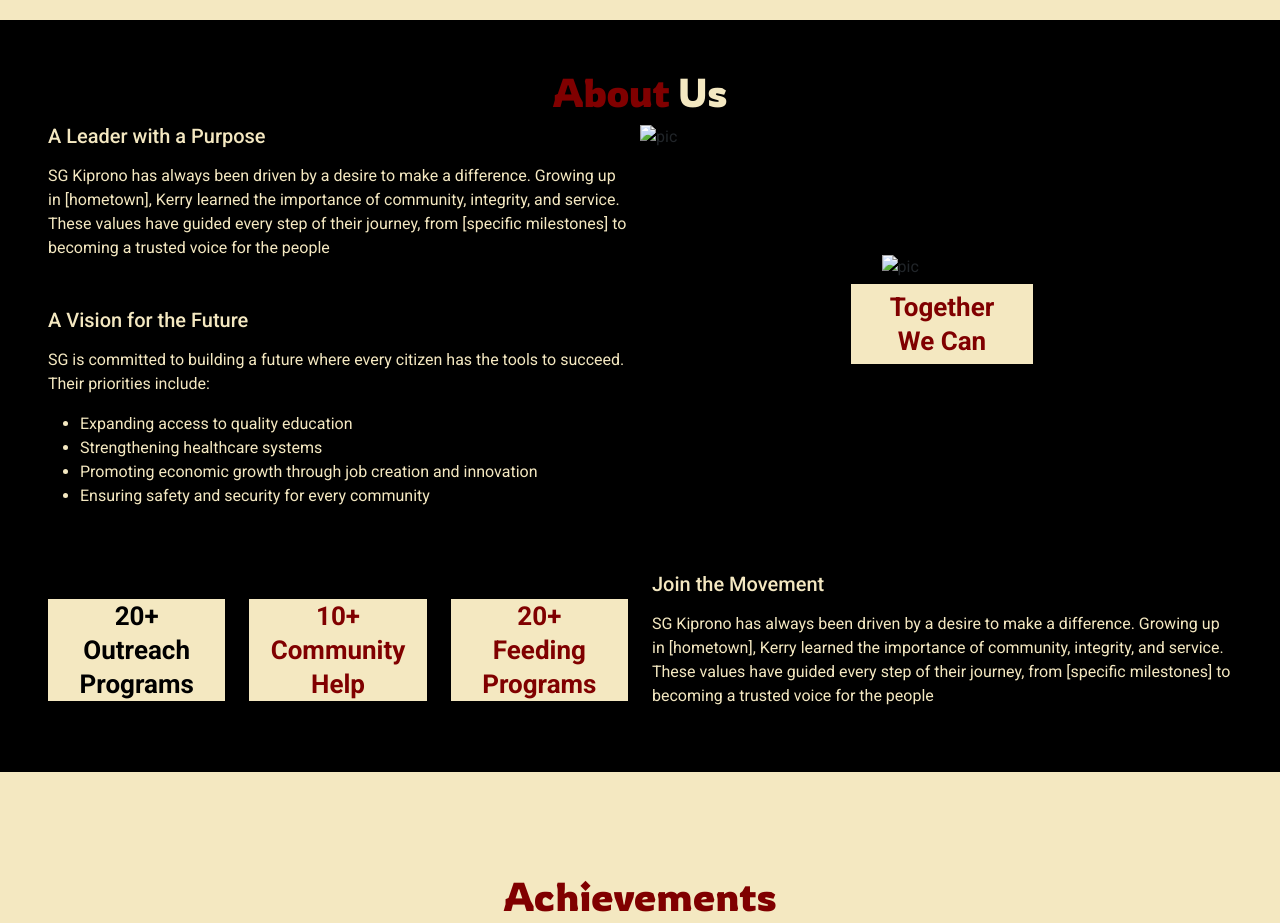
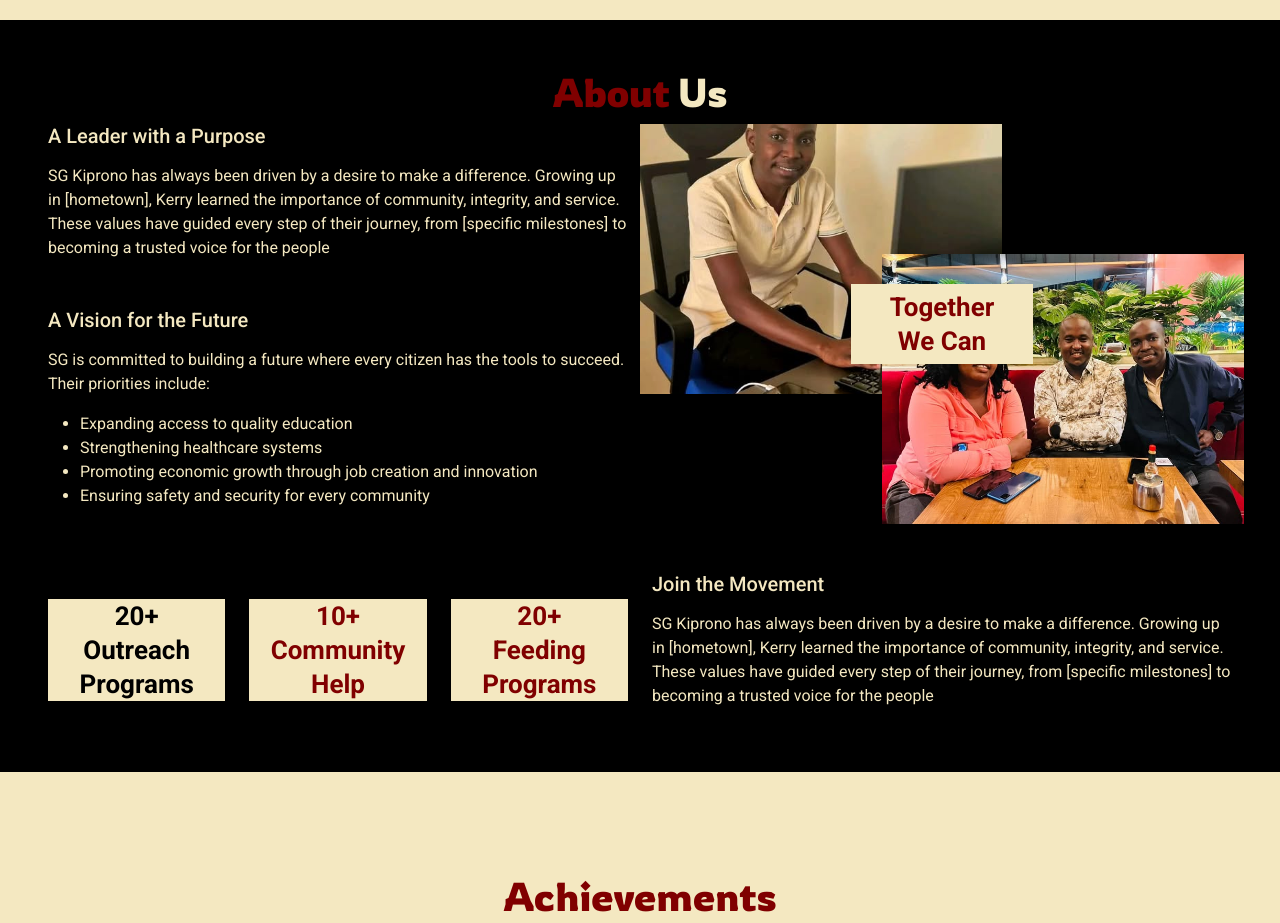
Before and after one commit to TheChitoMahn/mwanzo-mpya, a plain HTML site: page index.html in a window 1280 px wide. Shown: the part 780-1703 px from the top of the page. Drawn offline with nearby package versions, Linux system fonts and the light colour scheme; a web font is replaced by a local one.

Commit message:
`Removed extra '.jpg' from image file paths in index.html`

```diff
--- a/index.html
+++ b/index.html
@@ -180,10 +180,10 @@
             </div>
             <div class="col-md-6 col-sm-12 d-flex align-items-center justify-content-center mobile-view" style="position: relative;">
                 <div class="image-holders " style="width: 60%; height: 270px;position: absolute;top: 0;left: 0;">
-                    <img src="./img/sg1.jpg.jpg" alt="pic" width="100%" height="100%" style="object-fit: cover;">
+                    <img src="./img/sg1.jpg" alt="pic" width="100%" height="100%" style="object-fit: cover;">
                 </div>
                 <div class="image-holders " style="width: 60%; height: 270px;position: absolute;bottom: 0;right: 0;">
-                    <img src="./img/sg2.jpg.jpg" alt="pic" width="100%" height="100%" style="object-fit: cover;">
+                    <img src="./img/sg2.jpg" alt="pic" width="100%" height="100%" style="object-fit: cover;">
                 </div>
                 <div class="bg-custom text-black d-flex align-items-center justify-content-center text-center text-maroon" style="width: 30%;position: absolute;height: 20%;">
                     <span style="font-size: 26px;font-weight: 700;line-height: 34.19px;">Together <br> We Can</span>
```
